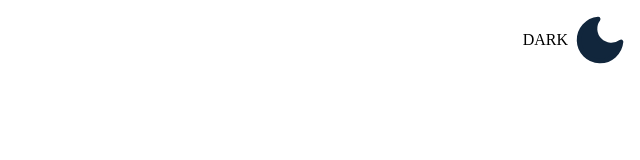
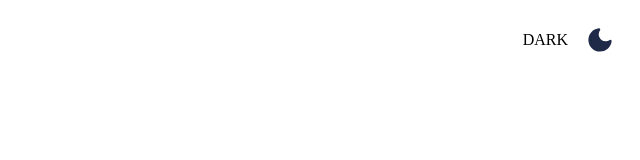
Before and after one commit to Kanybek-Tolegen-0/tech-review-task, a React app: page / in a window 1280 px wide. Shown: the top 160 px of the page, without its empty margins (640-1280 px from the left). Built offline with nearby package versions, Linux system fonts and the light colour scheme.

Commit message:
fix: fix moon, sun icons size

```diff
--- a/assets/icons/moon-icon.tsx
+++ b/assets/icons/moon-icon.tsx
@@ -2,17 +2,17 @@ import React from 'react'
 
 export const MoonIcon = () => (
     <svg
-        width={48}
-        height={48}
+        width={24}
+        height={24}
         viewBox="0 0 12 12"
-        fill="#11263C"
+        fill="#1e2a47"
         xmlns="http://www.w3.org/2000/svg"
     >
         <path
             fillRule="evenodd"
             clipRule="evenodd"
             d="M11.25 6.46083C10.9947 9.22339 8.63404 11.3105 5.86102 11.2252C3.088 11.14 0.85994 8.91198 0.774735 6.13896C0.689529 3.36595 2.77659 1.0053 5.53915 0.75C4.33769 2.37543 4.50622 4.63526 5.93547 6.06452C7.36472 7.49377 9.62455 7.66229 11.25 6.46083V6.46083Z"
-            stroke="#11263C"
+            stroke="#1e2a47"
             strokeWidth="1.16667"
             strokeLinecap="round"
             strokeLinejoin="round"
--- a/assets/icons/sun-icon.tsx
+++ b/assets/icons/sun-icon.tsx
@@ -2,8 +2,8 @@ import React from 'react'
 
 export const SunIcon = () => (
     <svg
-        width={48}
-        height={48}
+        width={24}
+        height={24}
         viewBox="0 0 14 14"
         fill="white"
         xmlns="http://www.w3.org/2000/svg"
```
